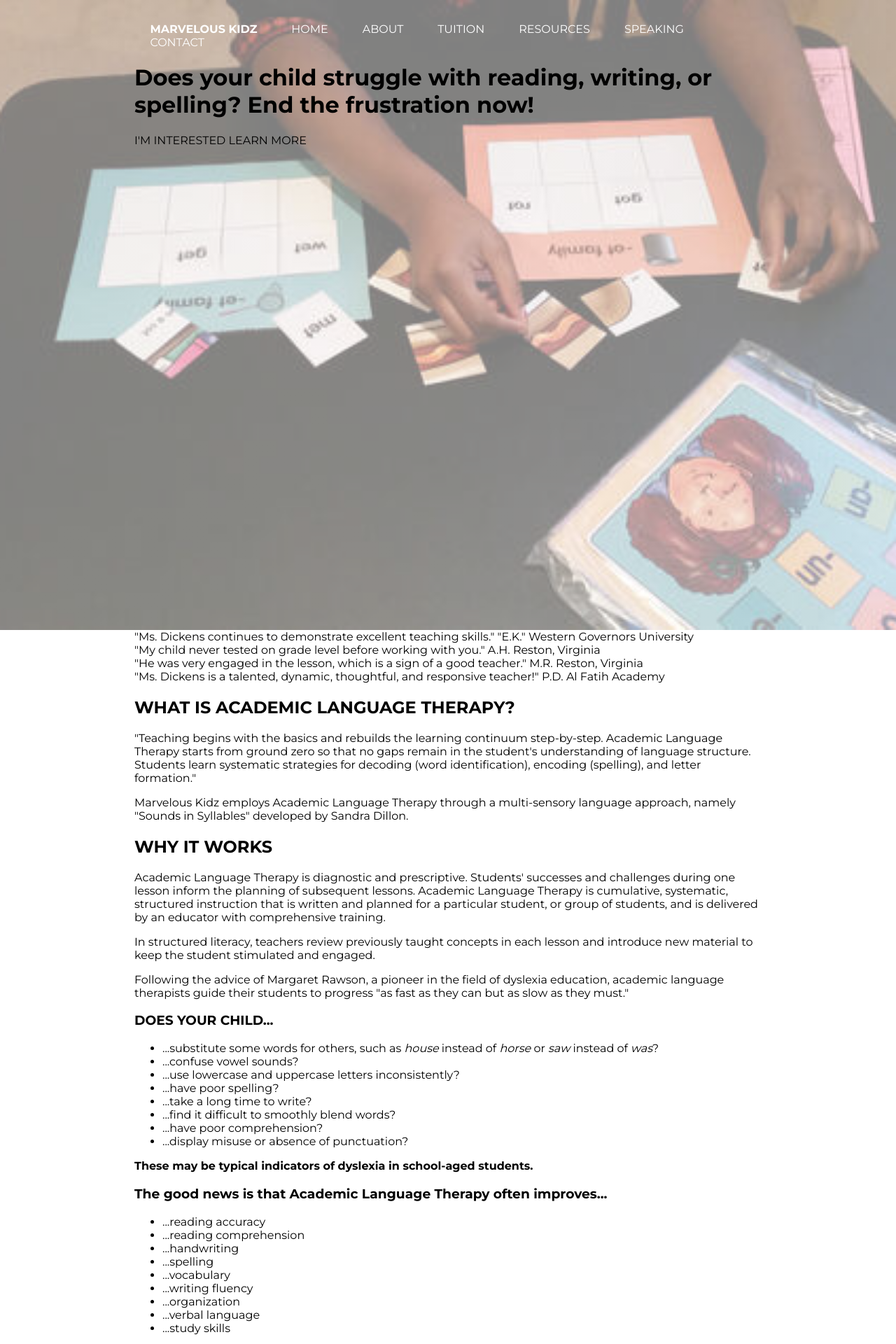
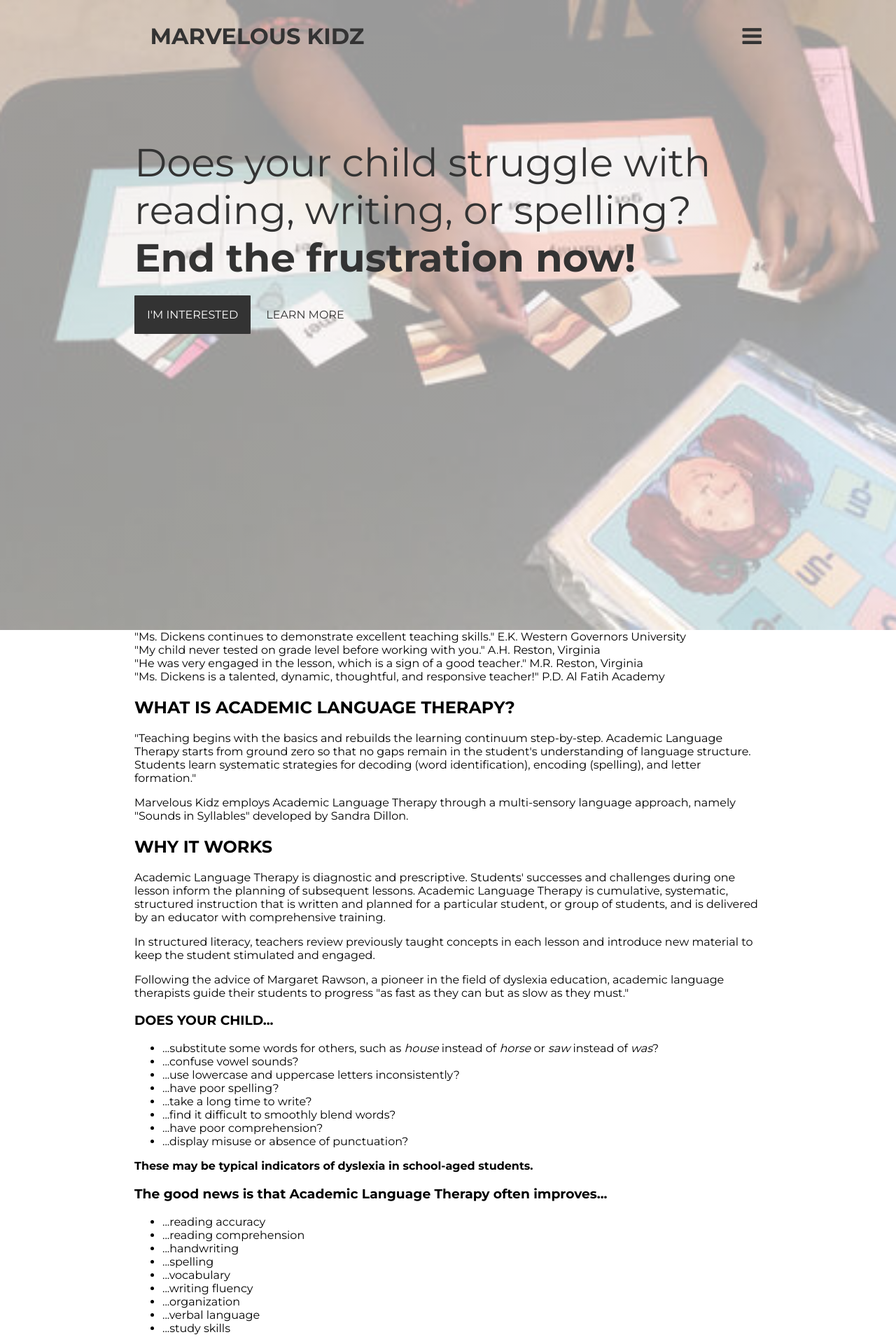
Before and after one commit to Marvelous-Kidz-LLC/marvelous-kidz-llc.github.io, a Jekyll site: the page built from index.html, in a window 1280 px wide. Shown: the top 1920 px of the page at 70% size. Built offline with Jekyll 4.4.1, drawn with Linux system fonts in a browser that asks for light colours.

Commit message:
Finish styling home div

```diff
--- a/_includes/navigation.html
+++ b/_includes/navigation.html
@@ -1,11 +1,8 @@
 <nav>
     <ul>
         <li><span class="site-brand"><strong>{{ site.title }}</strong></span></li>
-        <li><a href="#">HOME</a></li>
-        <li><a href="#">ABOUT</a></li>
-        <li><a href="#">TUITION</a></li>
-        <li><a href="#">RESOURCES</a></li>
-        <li><a href="#">SPEAKING</a></li>
-        <li><a href="#">CONTACT</a></li>
     </ul>
+    <a href="javascript:void(0);" class="icon" onclick="myFunction()">
+    <i class="fa fa-bars"></i>
+  </a>
 </nav>
--- a/assets/css/main.css
+++ b/assets/css/main.css
@@ -1,9 +1,10 @@
-body, html {
+html, body {
     margin: 0;
     padding: 0;
     height: 100%; /* enable full-page images */
     width: 100%;
     font-family: 'Montserrat', sans-serif;
+    scroll-behavior: smooth;
 }
 
 .section, nav, footer {
@@ -12,6 +13,9 @@ body, html {
 
 nav {
     padding-top: 2.5%;
+    color: #333;
+    overflow: hidden;
+    position: relative;
 }
 
 nav ul {
@@ -22,8 +26,7 @@ nav ul {
 }
 
 nav li {
-    display: inline;
-    color: white;
+    display: block;
     margin-left: 2.5%;
     margin-right: 2.5%;
 }
@@ -33,8 +36,41 @@ nav a {
     color: inherit;
 }
 
+nav .site-brand {
+    float: left;
+    font-size: 2em;
+}
+
+#navLinks {
+    font-size: 4em;
+    display: none;
+    position: absolute;
+    width: 100%;
+    height: 100%;
+    top: 0;
+    left: 0;
+    padding-top: 5%;
+    background-color: white;
+    text-align: center;
+}
+
+#navLinks a {
+    text-decoration: none;
+    color: inherit;
+}
+
+#navLinks ul {
+    list-style-type: none;
+}
+
+nav a.icon {
+    display: block;
+    float: right;
+    font-size: 2em;
+}
+
 .fullpageimg {
-    background-image: linear-gradient(rgba(255,255,255,0.5), rgba(255,255,255,0.5)), url("/assets/images/brochure-pic.jpg");
+    background-image: linear-gradient(rgba(255,255,255,0.6), rgba(255,255,255,0.6)), url("/assets/images/brochure-pic.jpg");
     background-repeat: no-repeat;
     background-size: cover;
     background-position: center;
@@ -42,6 +78,34 @@ nav a {
     height: 100%;
 }
 
+.hero {
+    color: #333;
+}
+
+.hero h1 {
+    padding-top: 10%;
+    font-size: 3.5em;
+}
+
+.hero h1 span {
+    font-weight: 400;
+}
+
+.hero .button:first-of-type {
+    border-radius: 1px;
+    color: white;
+    background-color: #333;
+}
+
+.hero .button {
+    padding: 2%;
+}
+
+.button a {
+    text-decoration: none;
+    color: inherit;
+}
+
 footer {
     padding-bottom: 2.5%;
     text-align: center;
--- a/index.html
+++ b/index.html
@@ -2,19 +2,30 @@
 layout: default
 ---
 
-<div class="fullpageimg">
+<div id="navLinks">
+        <ul>
+            <li><a href="#home">HOME</a></li>
+        <li><a href="#about">ABOUT</a></li>
+        <li><a href="#tuition">TUITION</a></li>
+        <li><a href="#resources">RESOURCES</a></li>
+        <li><a href="#speaking">SPEAKING</a></li>
+        <li><a href="#contact">CONTACT</a></li>
+        </ul>
+</div>
+
+<div id="home" class="fullpageimg">
 {% include navigation.html %}
 <div class="hero section">
-<h1>Does your child struggle with reading, writing, or spelling? <strong>End the frustration now!</strong></h1>
-<span class="button">I'M INTERESTED</span>
-<span class="tertiary button">LEARN MORE</span>
+<h1><span>Does your child struggle with reading, writing, or spelling?</span> <strong>End the frustration now!</strong></h1>
+<span class="button"><a href="#contact">I'M INTERESTED</a></span>
+<span class="tertiary button"><a href="#about">LEARN MORE</a></span>
 </div>
 </div>
 
 <div class="testimonials carousel section">
     <div class="testimonial">
         <span class="quote">"Ms. Dickens continues to demonstrate excellent teaching skills."</span>
-        <span class="sender">"E.K."</span>
+        <span class="sender">E.K.</span>
         <span class="location">Western Governors University</span>
     </div>
     <div class="testimonial">
@@ -83,7 +94,7 @@ layout: default
     </p>
 </div>
 
-<div class="about section">
+<div id="about" class="about section">
     <img src="#" class="profile image">
     <span class="introducing">Meet our energetic and fun-loving therapist...</span>
     <h2>Katherine (Kareema) Dickens</h2>
@@ -94,7 +105,7 @@ layout: default
     <p>She enjoys storytelling, hiking, trips to the mountains, exercising, and most of all, time spent with her family.</p>
 </div>
 
-<div class="tuition section">
+<div id="tuition" class="tuition section">
     <h2>Tuition &amp; Fees</h2>
     <p>Monthly tuition is based on frequency and location. Please complete the contact form for an initial consultation to determine your child's needs. Sessions are normally fifty minutes to one hour in duration. Tuition is paid monthly and due on the 1st day of each month. (For example, October tuition is due October 1st). Therapy commitment and payment run month-to-month.</p>
     <p>Formal progress reports are provided to parents every six months to one year, depending on the student. Curriculum supplies and consumables, benchmark assessments, all parent conferences, and yearly reports are included in each student's monthly tuition. Marvelous Kidz, LLC, will also consult with your child's teachers, and other specialists with written parent permission, if necessary.</p>
@@ -113,7 +124,7 @@ layout: default
     <p>Therapy can be provided in a number of locations: The Marvelous Kidz office, located in Herndon, Virginia, as well as a private or public school setting (additional travel charge of greater than 10 miles).</p>
 </div>
 
-<div class="resources section">
+<div id="resources" class="resources section">
     <ul>
         <li><a href="https://www.testdyslexia.com/">TestDyslexia.com</a></li>
         <li><a href="https://learningally.org/Dyslexia/Dyslexia-Test">LearningAlly.org</a></li>
@@ -122,7 +133,7 @@ layout: default
     </ul>
 </div>
 
-<div class="speaking section">
+<div id="speaking" class="speaking section">
     <h2>Get Ready for Dynamic &amp; Engaging Professional Development</h2>
     <div class="carousel">
         <span class="slide">"She really knows how to engage her audience."</span>
@@ -137,7 +148,7 @@ layout: default
     </ol>
 </div>
 
-<div class="contact section">
+<div id="contact" class="contact section">
     <h2>Schedule Your Free Consultation Today</h2>
     <p>We welcome any questions or comments!</p>
     <form>
```
